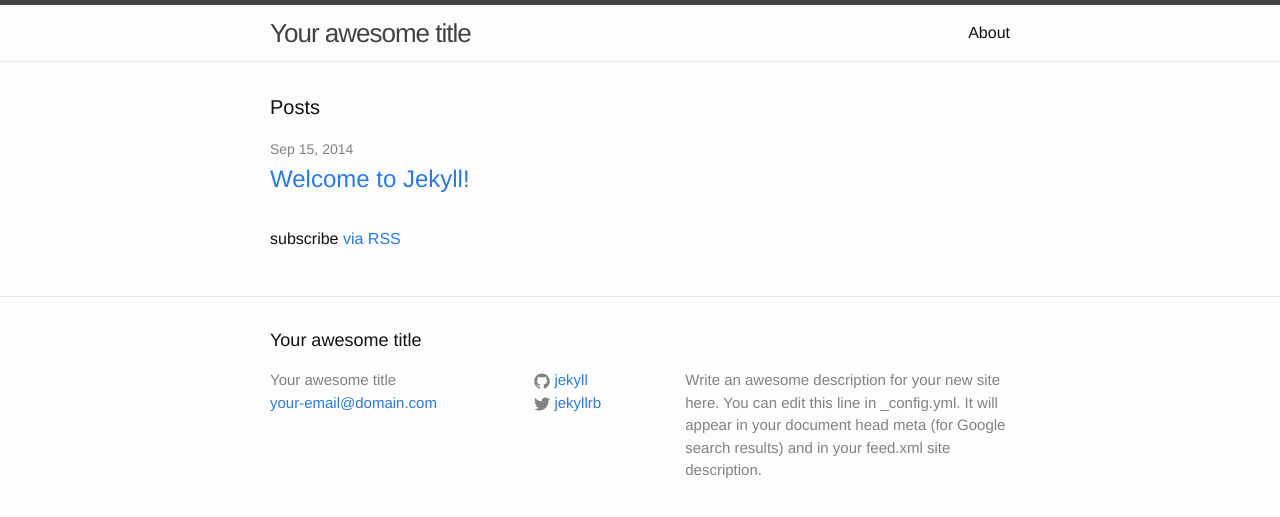
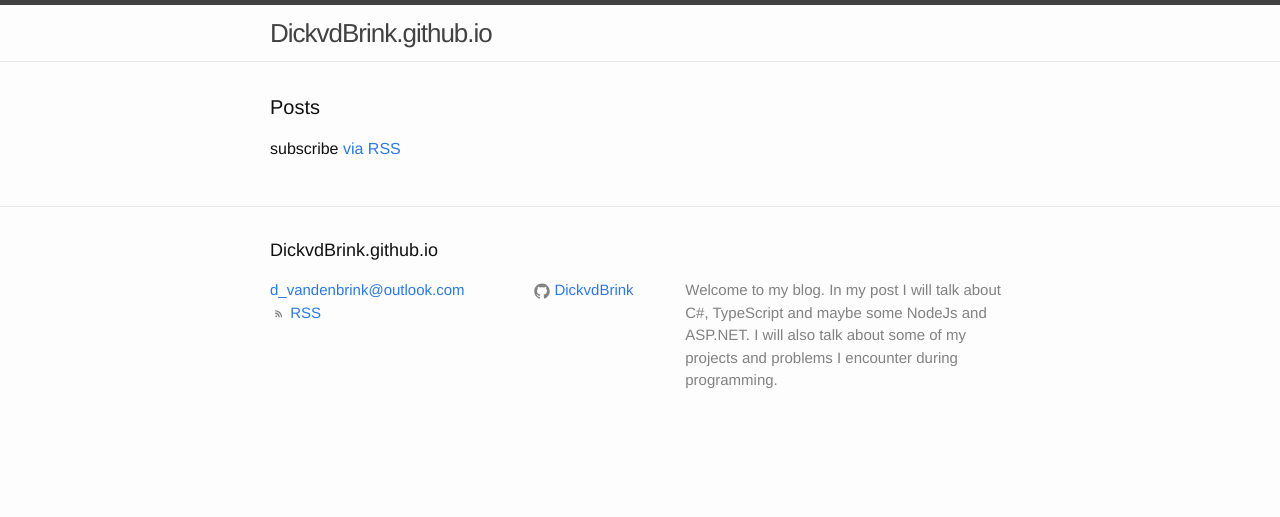
Before and after one commit to DickvdBrink/DickvdBrink.github.io, a Jekyll site: the page built from index.html, in a window 1280 px wide. Shown: the top 517 px of the page. Built offline with Jekyll 4.4.1, drawn with Linux system fonts in a browser that asks for light colours.

Commit message:
Changed the layout a bit and removed the default pages

```diff
--- a/_config.yml
+++ b/_config.yml
@@ -1,14 +1,14 @@
 # Site settings
-title: Your awesome title
-email: your-email@domain.com
+title: DickvdBrink.github.io
+email: d_vandenbrink@outlook.com
 description: > # this means to ignore newlines until "baseurl:"
-  Write an awesome description for your new site here. You can edit this
-  line in _config.yml. It will appear in your document head meta (for
-  Google search results) and in your feed.xml site description.
+  Welcome to my blog. In my post I will talk about C#, TypeScript and maybe some NodeJs
+  and ASP.NET. I will also talk about some of my projects and problems I encounter during programming.
 baseurl: "" # the subpath of your site, e.g. /blog/
-url: "http://yourdomain.com" # the base hostname & protocol for your site
-twitter_username: jekyllrb
-github_username:  jekyll
+url: "http://dickvdbrink.github.io" # the base hostname & protocol for your site
+github_username:  DickvdBrink
 
 # Build settings
 markdown: kramdown
+
+excerpt_separator: <!--more-->
--- a/_includes/footer.html
+++ b/_includes/footer.html
@@ -7,8 +7,18 @@
     <div class="footer-col-wrapper">
       <div class="footer-col  footer-col-1">
         <ul class="contact-list">
-          <li>{{ site.title }}</li>
           <li><a href="mailto:{{ site.email }}">{{ site.email }}</a></li>
+          <li>
+              <a href="{{ "/feed.xml" | prepend: site.baseurl }}">
+              <span class="icon" />
+                <svg viewBox="0 0 60 60">
+                  <path d="M26.5147755,38.7571296 C26.5147755,36.8192934 24.9575021,35.2291656 23.0297047,35.2291656 C21.1094331,35.2291656 19.5492775,36.8192934 19.5492775,38.7571296 C19.5492775,40.7052068 21.1094331,42.277616 23.0297047,42.277616 C24.957422,42.277616 26.5146954,40.7052881 26.5147755,38.7571296 Z M36.8075433,42.2700571 C36.8075433,32.6055847 29.062648,24.7442705 19.5492775,24.7442705 L19.5492775,29.8318017 C22.8128986,29.8318017 25.8817303,31.1272145 28.1920609,33.4740429 C30.4999895,35.8159133 31.7732853,38.9454513 31.7732853,42.2701384 L36.8075433,42.2700571 Z M45.6871482,42.2675375 C45.6871482,27.6346878 33.9604014,15.722384 19.5492775,15.722384 L19.5492775,20.8123535 C31.186916,20.8123535 40.660496,30.438869 40.660496,42.2673749 L45.6871482,42.2675375 Z M45.6871482,42.2675375" fill="#FFFFFF"></path>
+                </svg>
+              </span>
+
+              <span>RSS</span>
+            </a>
+          </li>
         </ul>
       </div>
 
@@ -28,20 +38,6 @@
           </li>
           {% endif %}
 
-          {% if site.twitter_username %}
-          <li>
-            <a href="https://twitter.com/{{ site.twitter_username }}">
-              <span class="icon  icon--twitter">
-                <svg viewBox="0 0 16 16">
-                  <path fill="#828282" d="M15.969,3.058c-0.586,0.26-1.217,0.436-1.878,0.515c0.675-0.405,1.194-1.045,1.438-1.809
-                  c-0.632,0.375-1.332,0.647-2.076,0.793c-0.596-0.636-1.446-1.033-2.387-1.033c-1.806,0-3.27,1.464-3.27,3.27 c0,0.256,0.029,0.506,0.085,0.745C5.163,5.404,2.753,4.102,1.14,2.124C0.859,2.607,0.698,3.168,0.698,3.767 c0,1.134,0.577,2.135,1.455,2.722C1.616,6.472,1.112,6.325,0.671,6.08c0,0.014,0,0.027,0,0.041c0,1.584,1.127,2.906,2.623,3.206 C3.02,9.402,2.731,9.442,2.433,9.442c-0.211,0-0.416-0.021-0.615-0.059c0.416,1.299,1.624,2.245,3.055,2.271 c-1.119,0.877-2.529,1.4-4.061,1.4c-0.264,0-0.524-0.015-0.78-0.046c1.447,0.928,3.166,1.469,5.013,1.469 c6.015,0,9.304-4.983,9.304-9.304c0-0.142-0.003-0.283-0.009-0.423C14.976,4.29,15.531,3.714,15.969,3.058z"/>
-                </svg>
-              </span>
-
-              <span class="username">{{ site.twitter_username }}</span>
-            </a>
-          </li>
-          {% endif %}
         </ul>
       </div>
 
--- a/index.html
+++ b/index.html
@@ -6,17 +6,17 @@
 
   <h1 class="page-heading">Posts</h1>
 
-  <ul class="post-list">
     {% for post in site.posts %}
-      <li>
-        <span class="post-meta">{{ post.date | date: "%b %-d, %Y" }}</span>
-
-        <h2>
-          <a class="post-link" href="{{ post.url | prepend: site.baseurl }}">{{ post.title }}</a>
-        </h2>
-      </li>
+      <article>
+        <header>
+          <span class="post-meta">{{ post.date | date: "%b %-d, %Y" }}</span>
+          <h2>
+            <a class="post-link" href="{{ post.url | prepend: site.baseurl }}">{{ post.title }}</a>
+          </h2>
+        </header>
+      {{ post.excerpt }}
+      </article>
     {% endfor %}
-  </ul>
 
   <p class="rss-subscribe">subscribe <a href="{{ "/feed.xml" | prepend: site.baseurl }}">via RSS</a></p>
 
```
Also changed, not shown: _posts/2014-09-15-welcome-to-jekyll.markdown (deleted, +0 -25 lines), about.md (deleted, +0 -11 lines), assets/language_service/build_output.png (added).
